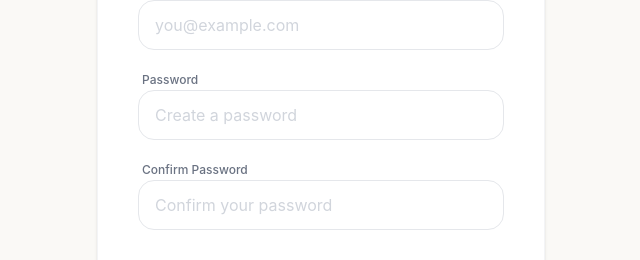
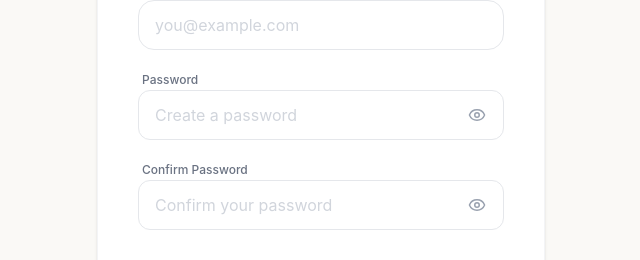
Before and after one commit to Fayiz-Akbar/EmpathAI, a React (Vite) app in the folder client/: page /register in a window 1280 px wide. Shown: the part 303-563 px from the top of the page, without its empty margins (319-959 px from the left). Built offline with nearby package versions, Linux system fonts and the light colour scheme; no server answers.

Commit message:
penambahan fitur

```diff
--- a/client/src/components/ChatHeader.jsx
+++ b/client/src/components/ChatHeader.jsx
@@ -1,10 +1,12 @@
 import { useState, useRef, useEffect } from 'react';
 import { Menu, LogOut, ChevronDown, Share, MoreVertical } from 'lucide-react';
 import { useNavigate } from 'react-router-dom';
+import ConfirmActionModal from './ConfirmActionModal';
 
 const ChatHeader = ({ user, onMenuClick, isDesktopSidebarOpen }) => {
   const navigate = useNavigate();
   const [isDropdownOpen, setIsDropdownOpen] = useState(false);
+  const [showLogoutConfirm, setShowLogoutConfirm] = useState(false);
   const dropdownRef = useRef(null);
 
   // Efek untuk menutup dropdown jika pengguna mengklik area di luar menu
@@ -61,7 +63,10 @@ const ChatHeader = ({ user, onMenuClick, isDesktopSidebarOpen }) => {
                   <p className="text-[11px] text-gray-400 dark:text-gray-500 truncate">{user.email || ''}</p>
                 </div>
                 <button
-                  onClick={handleLogout}
+                  onClick={() => {
+                    setIsDropdownOpen(false);
+                    setShowLogoutConfirm(true);
+                  }}
                   className="w-full flex items-center gap-2 px-4 py-2.5 text-sm text-red-600 dark:text-red-400 hover:bg-red-50 dark:hover:bg-red-900/20 transition-colors text-left"
                 >
                   <LogOut size={16} />
@@ -87,6 +92,20 @@ const ChatHeader = ({ user, onMenuClick, isDesktopSidebarOpen }) => {
           </div>
         )}
       </div>
+
+      <ConfirmActionModal
+        isOpen={showLogoutConfirm}
+        onClose={() => setShowLogoutConfirm(false)}
+        title="Konfirmasi Logout"
+        description="Apakah Anda yakin ingin keluar dari akun ini? Sesi Anda akan diakhiri."
+        icon={LogOut}
+        iconColorClass="text-red-600 dark:text-red-500"
+        iconBgClass="bg-red-100 dark:bg-red-900/30"
+        confirmText="Keluar"
+        confirmIcon={LogOut}
+        confirmButtonClass="bg-red-500 hover:bg-red-600 text-white"
+        onConfirm={handleLogout}
+      />
     </header>
   );
 };
--- a/client/src/components/LoginPromptModal.jsx
+++ b/client/src/components/ConfirmActionModal.jsx
@@ -1,10 +1,19 @@
 import { createPortal } from 'react-dom';
-import { LogIn, ArrowLeft, ShieldAlert } from 'lucide-react';
-import { useNavigate } from 'react-router-dom';
+import { ArrowLeft } from 'lucide-react';
 
-const LoginPromptModal = ({ isOpen, onClose }) => {
-  const navigate = useNavigate();
-
+const ConfirmActionModal = ({
+  isOpen,
+  onClose,
+  title,
+  description,
+  icon: Icon,
+  iconColorClass = "text-amber-600 dark:text-amber-500",
+  iconBgClass = "bg-amber-100 dark:bg-amber-900/30",
+  confirmText = "Konfirmasi",
+  confirmIcon: ConfirmIcon,
+  confirmButtonClass = "bg-[#8FA697] hover:bg-[#7a8e81] text-white",
+  onConfirm
+}) => {
   if (!isOpen) return null;
 
   return createPortal(
@@ -19,14 +28,14 @@ const LoginPromptModal = ({ isOpen, onClose }) => {
       <div className="relative bg-white dark:bg-[#2a2a3e] w-full max-w-md rounded-2xl shadow-xl overflow-hidden animate-in zoom-in-95 duration-200">
         <div className="p-6">
           <div className="flex flex-col items-center text-center">
-            <div className="w-12 h-12 bg-amber-100 dark:bg-amber-900/30 rounded-full flex items-center justify-center mb-4">
-              <ShieldAlert className="text-amber-600 dark:text-amber-500" size={24} />
+            <div className={`w-12 h-12 rounded-full flex items-center justify-center mb-4 ${iconBgClass}`}>
+              {Icon && <Icon className={iconColorClass} size={24} />}
             </div>
             <h3 className="text-lg font-bold text-gray-900 dark:text-white mb-2">
-              Akses Dibatasi
+              {title}
             </h3>
             <p className="text-sm text-gray-600 dark:text-gray-300 mb-6">
-              Anda tidak dapat menggunakan fitur ini jika belum login. Silakan masuk ke akun Anda terlebih dahulu untuk melanjutkan.
+              {description}
             </p>
           </div>
 
@@ -41,12 +50,12 @@ const LoginPromptModal = ({ isOpen, onClose }) => {
             <button
               onClick={() => {
                 onClose();
-                navigate('/login');
+                if (onConfirm) onConfirm();
               }}
-              className="flex-1 flex items-center justify-center gap-2 px-4 py-2.5 bg-[#8FA697] hover:bg-[#7a8e81] text-white font-medium rounded-xl transition-colors focus:outline-none"
+              className={`flex-1 flex items-center justify-center gap-2 px-4 py-2.5 font-medium rounded-xl transition-colors focus:outline-none ${confirmButtonClass}`}
             >
-              <LogIn size={16} />
-              <span>Login</span>
+              {ConfirmIcon && <ConfirmIcon size={16} />}
+              <span>{confirmText}</span>
             </button>
           </div>
         </div>
@@ -56,4 +65,4 @@ const LoginPromptModal = ({ isOpen, onClose }) => {
   );
 };
 
-export default LoginPromptModal;
+export default ConfirmActionModal;
--- /dev/null
+++ b/client/src/components/PasswordInput.jsx
@@ -0,0 +1,52 @@
+import { useState, useEffect, useRef } from 'react';
+import { Eye, EyeOff } from 'lucide-react';
+
+const PasswordInput = ({ className = '', ...props }) => {
+  const [showPassword, setShowPassword] = useState(false);
+  const timeoutRef = useRef(null);
+
+  const togglePasswordVisibility = () => {
+    // If already showing, hide it immediately and clear timeout
+    if (showPassword) {
+      setShowPassword(false);
+      if (timeoutRef.current) clearTimeout(timeoutRef.current);
+      return;
+    }
+
+    // Show password
+    setShowPassword(true);
+
+    // Auto-hide after 2.5 seconds for security
+    if (timeoutRef.current) clearTimeout(timeoutRef.current);
+    timeoutRef.current = setTimeout(() => {
+      setShowPassword(false);
+    }, 2500);
+  };
+
+  // Cleanup timeout on unmount
+  useEffect(() => {
+    return () => {
+      if (timeoutRef.current) clearTimeout(timeoutRef.current);
+    };
+  }, []);
+
+  return (
+    <div className="relative w-full">
+      <input
+        type={showPassword ? 'text' : 'password'}
+        className={`w-full px-4 py-3 rounded-xl border border-gray-200 dark:border-gray-600 bg-white dark:bg-[#1a1a2e] text-gray-800 dark:text-gray-100 pr-12 focus:outline-none focus:ring-2 focus:ring-[#8FA697] focus:border-transparent transition-all ${className}`}
+        {...props}
+      />
+      <button
+        type="button"
+        onClick={togglePasswordVisibility}
+        className="absolute right-3 top-1/2 -translate-y-1/2 p-1.5 text-gray-400 hover:text-[#5B7062] dark:hover:text-[#A7BDAF] hover:bg-gray-100 dark:hover:bg-gray-700 rounded-full transition-colors focus:outline-none"
+        title={showPassword ? "Sembunyikan Password" : "Tampilkan Sementara"}
+      >
+        {showPassword ? <EyeOff size={18} /> : <Eye size={18} />}
+      </button>
+    </div>
+  );
+};
+
+export default PasswordInput;
--- a/client/src/components/Sidebar.jsx
+++ b/client/src/components/Sidebar.jsx
@@ -1,11 +1,11 @@
 import { useState } from 'react';
-import { LayoutDashboard, Menu, Search, Edit3, Heart } from 'lucide-react';
+import { LayoutDashboard, Menu, Search, Edit3, Heart, ShieldAlert, LogIn } from 'lucide-react';
 import { useNavigate, useLocation } from 'react-router-dom';
 import { getCurrentUser } from '../services/authService';
 import ChatSessionItem from './ChatSessionItem';
 import SettingsMenu from './SettingsMenu';
 import SearchBar from './SearchBar';
-import LoginPromptModal from './LoginPromptModal';
+import ConfirmActionModal from './ConfirmActionModal';
 
 const Sidebar = ({
   isDesktopOpen,
@@ -133,9 +133,15 @@ const Sidebar = ({
         <SettingsMenu />
       </div>
 
-      <LoginPromptModal
+      <ConfirmActionModal
         isOpen={showLoginPrompt}
         onClose={() => setShowLoginPrompt(false)}
+        title="Akses Dibatasi"
+        description="Anda tidak dapat menggunakan fitur ini jika belum login. Silakan masuk ke akun Anda terlebih dahulu untuk melanjutkan."
+        icon={ShieldAlert}
+        confirmText="Login"
+        confirmIcon={LogIn}
+        onConfirm={() => navigate('/login')}
       />
     </aside>
   );
--- a/client/src/pages/LoginPage.jsx
+++ b/client/src/pages/LoginPage.jsx
@@ -2,6 +2,7 @@ import { useState } from 'react';
 import { useNavigate, Link } from 'react-router-dom';
 import { Loader2 } from 'lucide-react';
 import { loginUser } from '../services/authService';
+import PasswordInput from '../components/PasswordInput';
 
 const LoginPage = () => {
   const navigate = useNavigate();
@@ -76,8 +77,7 @@ const LoginPage = () => {
           </div>
 
           <div>
-            <input
-              type="password"
+            <PasswordInput
               name="password"
               value={formData.password}
               onChange={handleChange}
--- a/client/src/pages/RegisterPage.jsx
+++ b/client/src/pages/RegisterPage.jsx
@@ -2,6 +2,7 @@ import { useState } from 'react';
 import { useNavigate, Link } from 'react-router-dom';
 import { Loader2 } from 'lucide-react';
 import { registerUser } from '../services/authService';
+import PasswordInput from '../components/PasswordInput';
 
 const RegisterPage = () => {
   const navigate = useNavigate();
@@ -107,13 +108,12 @@ const RegisterPage = () => {
 
           <div className="space-y-1">
             <label className="text-xs font-medium text-gray-500 pl-1">Password</label>
-            <input
-              type="password"
+            <PasswordInput
               name="password"
               value={formData.password}
               onChange={handleChange}
               placeholder="Create a password"
-              className="w-full bg-white border border-gray-200 text-gray-800 rounded-2xl px-4 py-3 focus:outline-none focus:ring-2 focus:ring-primary/20 focus:border-primary transition-all placeholder:text-gray-300"
+              className="w-full bg-white border border-gray-200 text-gray-800 rounded-2xl px-4 py-3 focus:outline-none focus:ring-2 focus:ring-[#8FA697]/20 focus:border-[#8FA697] transition-all placeholder:text-gray-300"
               required
               disabled={isLoading || successMsg}
             />
@@ -121,13 +121,12 @@ const RegisterPage = () => {
 
           <div className="space-y-1">
             <label className="text-xs font-medium text-gray-500 pl-1">Confirm Password</label>
-            <input
-              type="password"
+            <PasswordInput
               name="confirmPassword"
               value={formData.confirmPassword}
               onChange={handleChange}
               placeholder="Confirm your password"
-              className="w-full bg-white border border-gray-200 text-gray-800 rounded-2xl px-4 py-3 focus:outline-none focus:ring-2 focus:ring-primary/20 focus:border-primary transition-all placeholder:text-gray-300"
+              className="w-full bg-white border border-gray-200 text-gray-800 rounded-2xl px-4 py-3 focus:outline-none focus:ring-2 focus:ring-[#8FA697]/20 focus:border-[#8FA697] transition-all placeholder:text-gray-300"
               required
               disabled={isLoading || successMsg}
             />
```
